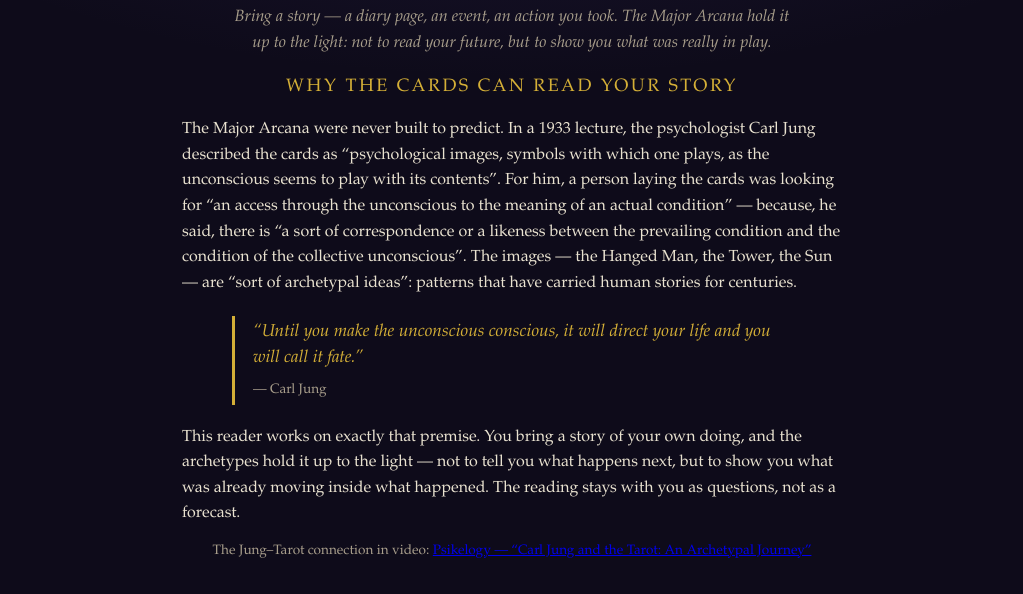
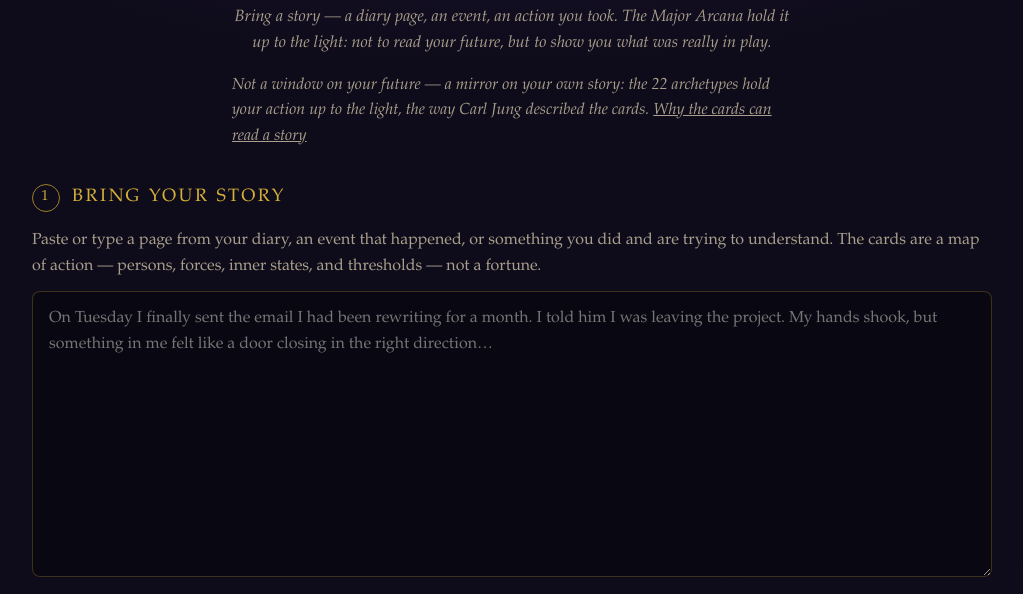
Before and after one commit to ManoloRemiddi/thefool.im, a plain HTML site: page story-reader.html in a window 1280 px wide. Shown: the part 152-746 px from the top of the page, without its empty margins (128-1151 px from the left). Drawn offline with Linux system fonts and the light colour scheme.

Commit message:
Move Jung context from Story Reader to How to Read (#why); Story Reader keeps a one-line frame

```diff
--- a/css/style.css
+++ b/css/style.css
@@ -801,14 +801,16 @@ main {
   margin: 20px 0 0;
 }
 
-/* Story Reader — "why this works" intro */
-.why {
-  text-align: left;
+/* Story Reader — one-line frame above step 1 */
+.opener p {
+  max-width: 560px;
+  margin: 0 auto 6px;
+  color: var(--ink-dim);
+  font-style: italic;
 }
 
-.why p {
-  max-width: 660px;
-  margin: 0 auto 14px;
+.opener a {
+  color: var(--ink-dim);
 }
 
 .quote {
--- a/story-reader.html
+++ b/story-reader.html
@@ -25,13 +25,9 @@
 
   <main class="reader">
 
-    <!-- Why this works — the Jung frame -->
-    <section class="reader-section why">
-      <h2 class="step-title plain">Why the cards can read your story</h2>
-      <p>The Major Arcana were never built to predict. In a 1933 lecture, the psychologist Carl Jung described the cards as &ldquo;psychological images, symbols with which one plays, as the unconscious seems to play with its contents&rdquo;. For him, a person laying the cards was looking for &ldquo;an access through the unconscious to the meaning of an actual condition&rdquo; &mdash; because, he said, there is &ldquo;a sort of correspondence or a likeness between the prevailing condition and the condition of the collective unconscious&rdquo;. The images &mdash; the Hanged Man, the Tower, the Sun &mdash; are &ldquo;sort of archetypal ideas&rdquo;: patterns that have carried human stories for centuries.</p>
-      <blockquote class="quote">&ldquo;Until you make the unconscious conscious, it will direct your life and you will call it fate.&rdquo;<span class="cite">&mdash; Carl Jung</span></blockquote>
-      <p>This reader works on exactly that premise. You bring a story of your own doing, and the archetypes hold it up to the light &mdash; not to tell you what happens next, but to show you what was already moving inside what happened. The reading stays with you as questions, not as a forecast.</p>
-      <p class="source-link">The Jung&ndash;Tarot connection in video: <a href="https://www.youtube.com/watch?v=hgkvaGFg46o" target="_blank" rel="noopener">Psikelogy &mdash; &ldquo;Carl Jung and the Tarot: An Archetypal Journey&rdquo;</a></p>
+    <!-- One-line frame; the full Jung context lives in How to Read -->
+    <section class="reader-section opener">
+      <p>Not a window on your future &mdash; a mirror on your own story: the 22 archetypes hold your action up to the light, the way Carl Jung described the cards. <a href="how-to-read.html#why">Why the cards can read a story</a></p>
     </section>
 
     <!-- STEP 1 — bring your story -->
```
Also changed, not shown: how-to-read.html (+9 -0 lines).
